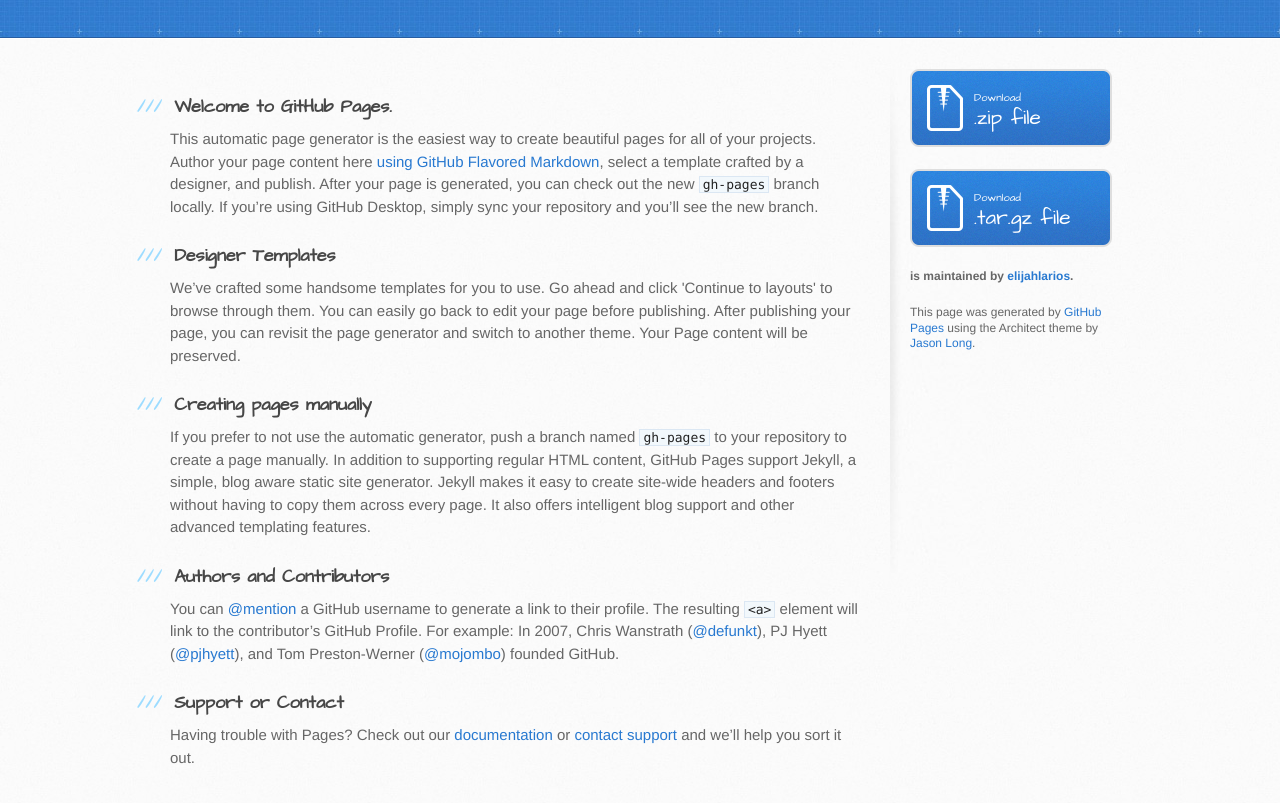
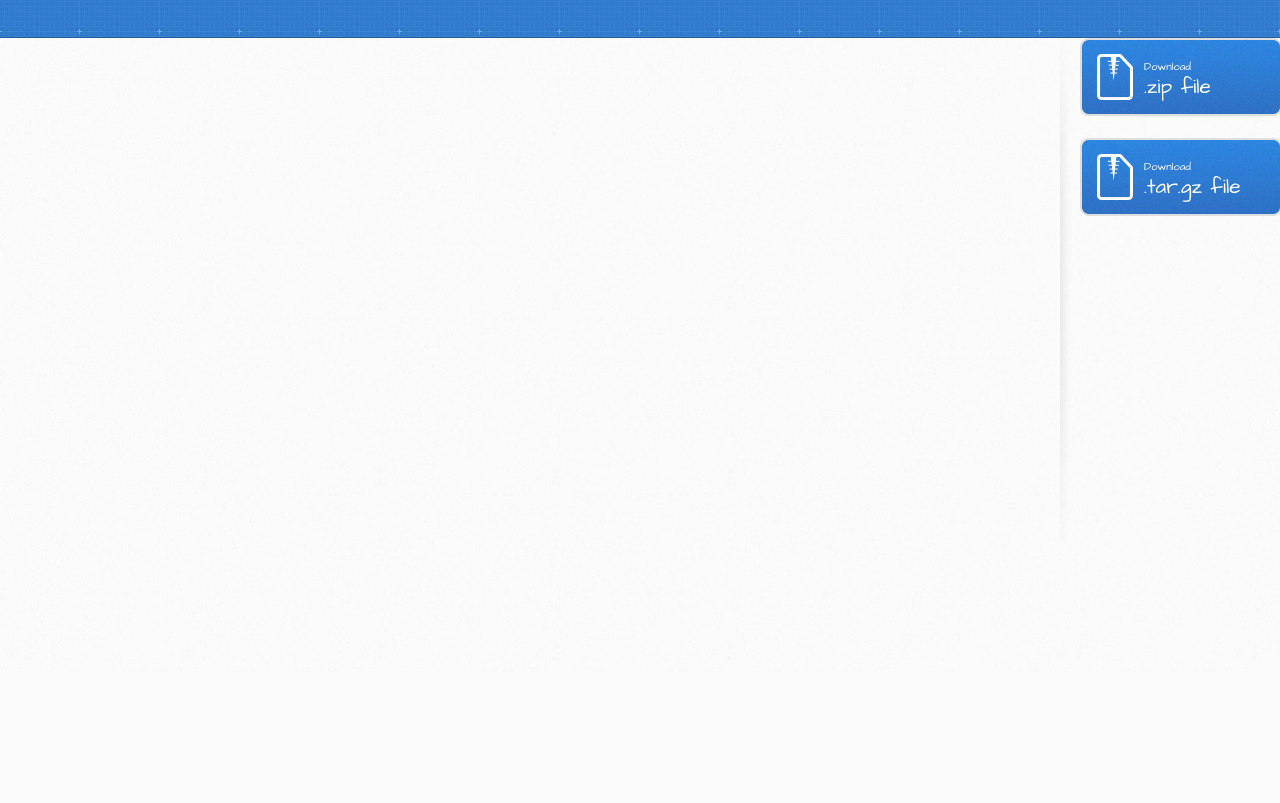
Before and after one commit to elijahlarios/betadl.github.io, a plain HTML site: page index.html in a window 1280 px wide. Shown: the part 129-932 px from the top of the page. After the commit the page ends 800 px from the top, so only its background shows below. Drawn offline with Linux system fonts and the light colour scheme.

Commit message:
Update index.html

```diff
--- a/index.html
+++ b/index.html
@@ -25,33 +25,6 @@
       </div>
     </header>
 
-    <div id="content-wrapper">
-      <div class="inner clearfix">
-        <section id="main-content">
-          <h3>
-<a id="welcome-to-github-pages" class="anchor" href="#welcome-to-github-pages" aria-hidden="true"><span aria-hidden="true" class="octicon octicon-link"></span></a>Welcome to GitHub Pages.</h3>
-
-<p>This automatic page generator is the easiest way to create beautiful pages for all of your projects. Author your page content here <a href="https://guides.github.com/features/mastering-markdown/">using GitHub Flavored Markdown</a>, select a template crafted by a designer, and publish. After your page is generated, you can check out the new <code>gh-pages</code> branch locally. If you’re using GitHub Desktop, simply sync your repository and you’ll see the new branch.</p>
-
-<h3>
-<a id="designer-templates" class="anchor" href="#designer-templates" aria-hidden="true"><span aria-hidden="true" class="octicon octicon-link"></span></a>Designer Templates</h3>
-
-<p>We’ve crafted some handsome templates for you to use. Go ahead and click 'Continue to layouts' to browse through them. You can easily go back to edit your page before publishing. After publishing your page, you can revisit the page generator and switch to another theme. Your Page content will be preserved.</p>
-
-<h3>
-<a id="creating-pages-manually" class="anchor" href="#creating-pages-manually" aria-hidden="true"><span aria-hidden="true" class="octicon octicon-link"></span></a>Creating pages manually</h3>
-
-<p>If you prefer to not use the automatic generator, push a branch named <code>gh-pages</code> to your repository to create a page manually. In addition to supporting regular HTML content, GitHub Pages support Jekyll, a simple, blog aware static site generator. Jekyll makes it easy to create site-wide headers and footers without having to copy them across every page. It also offers intelligent blog support and other advanced templating features.</p>
-
-<h3>
-<a id="authors-and-contributors" class="anchor" href="#authors-and-contributors" aria-hidden="true"><span aria-hidden="true" class="octicon octicon-link"></span></a>Authors and Contributors</h3>
-
-<p>You can <a href="https://help.github.com/articles/basic-writing-and-formatting-syntax/#mentioning-users-and-teams" class="user-mention">@mention</a> a GitHub username to generate a link to their profile. The resulting <code>&lt;a&gt;</code> element will link to the contributor’s GitHub Profile. For example: In 2007, Chris Wanstrath (<a href="https://github.com/defunkt" class="user-mention">@defunkt</a>), PJ Hyett (<a href="https://github.com/pjhyett" class="user-mention">@pjhyett</a>), and Tom Preston-Werner (<a href="https://github.com/mojombo" class="user-mention">@mojombo</a>) founded GitHub.</p>
-
-<h3>
-<a id="support-or-contact" class="anchor" href="#support-or-contact" aria-hidden="true"><span aria-hidden="true" class="octicon octicon-link"></span></a>Support or Contact</h3>
-
-<p>Having trouble with Pages? Check out our <a href="https://help.github.com/pages">documentation</a> or <a href="https://github.com/contact">contact support</a> and we’ll help you sort it out.</p>
         </section>
 
         <aside id="sidebar">
@@ -64,9 +37,7 @@
             .tar.gz file
           </a>
 
-          <p class="repo-owner"><a href="https://github.com/elijahlarios/betadl.github.io"></a> is maintained by <a href="https://github.com/elijahlarios">elijahlarios</a>.</p>
 
-          <p>This page was generated by <a href="https://pages.github.com">GitHub Pages</a> using the Architect theme by <a href="https://twitter.com/jasonlong">Jason Long</a>.</p>
         </aside>
       </div>
     </div>
```
